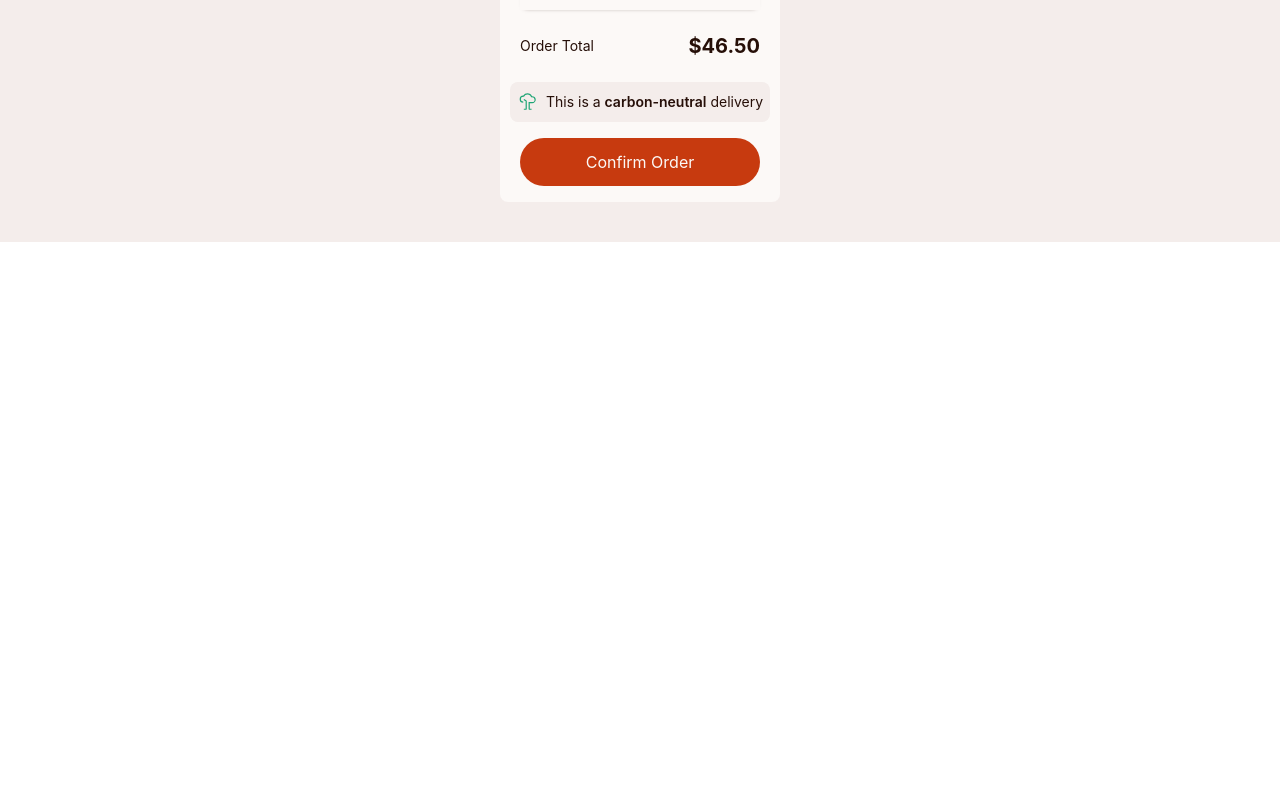
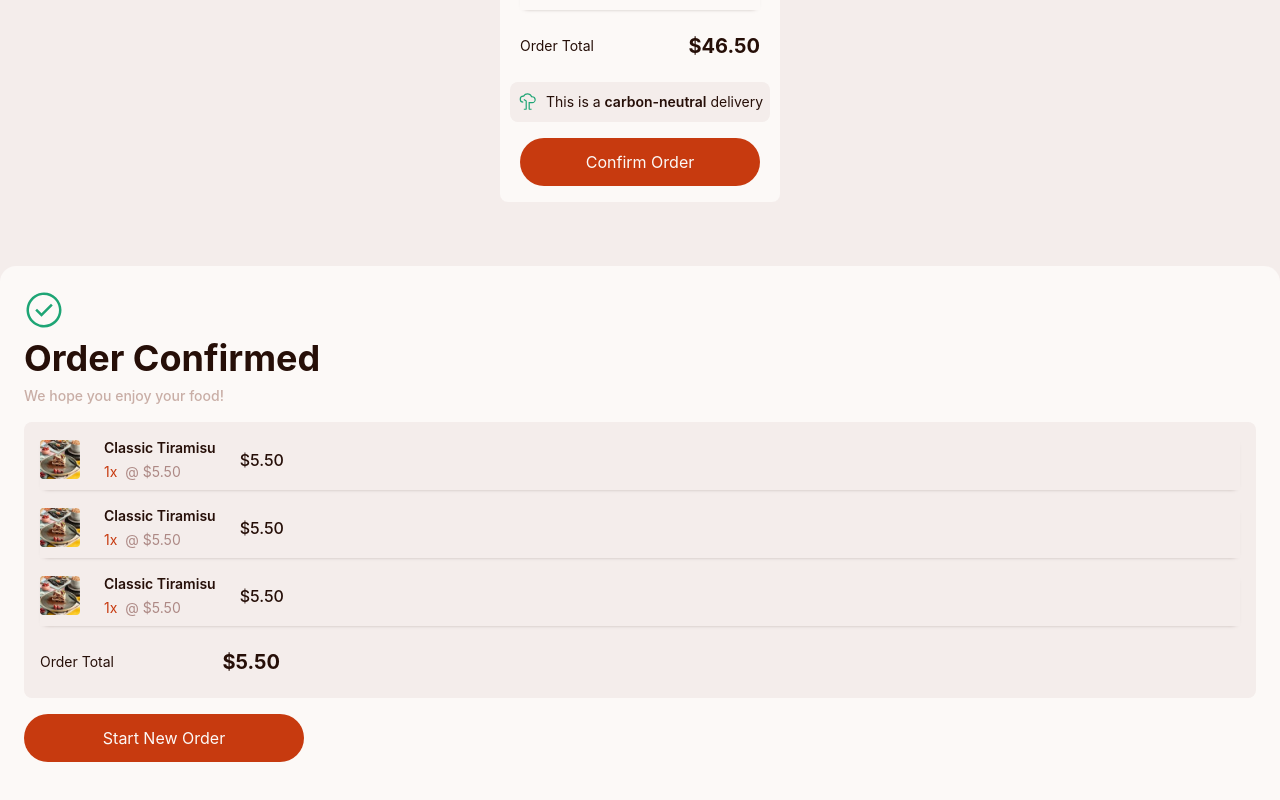
Before and after one commit to mlopezl/product-list-with-card, a React (Vite) app: page / in a window 1280 px wide. Shown: the part 3085-3885 px from the top of the page. Before the commit the page ends 3327 px from the top, so only its background shows below. Built offline with nearby package versions, Linux system fonts and the light colour scheme.

Commit message:
Adding Order components

```diff
--- a/src/App.jsx
+++ b/src/App.jsx
@@ -1,6 +1,7 @@
 import './App.css';
 import Cards from './components/Cards/Cards';
 import Cart from './components/Cart/Cart';
+import Order from './components/Order/Order'
 
 function App() {
 
@@ -8,6 +9,7 @@ function App() {
     <div className='flex flex-col gap-6 items-center bg-Rose-100'>
      <Cards/>
      <Cart/>
+     <Order/>
     </div>
   )
 }
--- /dev/null
+++ b/src/components/Order/Order.jsx
@@ -0,0 +1,15 @@
+import OrderHeader from "./OrderHeader";
+import OrderItems from "./OrderItems";
+import OrderButton from "./OrderButton";
+
+function Order(){
+    return(
+        <section className="w-full h-150 flex flex-col gap-4 p-6 rounded-2xl bg-Rose-50">
+            <OrderHeader/>
+            <OrderItems/>
+            <OrderButton/>
+        </section>
+    )
+}
+
+export default Order;
--- /dev/null
+++ b/src/components/Order/OrderButton.jsx
@@ -0,0 +1,9 @@
+function OrderButton(){
+    return(
+        <button className="w-70 h-12 rounded-3xl bg-Red text-Rose-50">
+            Start New Order
+        </button>
+    )
+}
+
+export default OrderButton;
--- /dev/null
+++ b/src/components/Order/OrderHeader.jsx
@@ -0,0 +1,13 @@
+import checkIcon from '../../../public/assets/images/icon-order-confirmed.svg'
+
+function OrderHeader(){
+    return(
+        <header className='flex flex-col gap-2'>
+            <img className='w-10' src={checkIcon} alt="Check icon" />
+            <h2 className='text-Rose-900 font-bold text-4xl'>Order Confirmed</h2>
+            <p className='text-sm text-Rose-300 font-medium'>We hope you enjoy your food!</p>
+        </header>
+    )
+}
+
+export default OrderHeader;
--- /dev/null
+++ b/src/components/Order/OrderItem.jsx
@@ -0,0 +1,17 @@
+function OrderItem({itemImage, itemName, itemQuantity, itemPrice}){
+    return(
+        <li className="flex gap-6 items-center pb-2 shadow-[0_2px_5px_-5px] shadow-Rose-900">
+            <img className="w-10 rounded-sm" src={itemImage} alt="" />
+            <div className="flex flex-col gap-1">
+                <h3 className="text-sm text-Rose-900 font-semibold ">{itemName}</h3>
+                <div className="flex gap-2 items-center">
+                    <p className="text-Red text-sm">{itemQuantity}x</p>
+                    <p className="text-Rose-400 text-sm">@ ${itemPrice.toFixed(2)}</p>
+                </div>
+            </div>
+            <p className="text-Rose-900 font-medium">${(itemQuantity * itemPrice).toFixed(2)}</p>
+        </li>
+    )
+}
+
+export default OrderItem;
--- /dev/null
+++ b/src/components/Order/OrderItems.jsx
@@ -0,0 +1,15 @@
+import OrderItem from './OrderItem'
+import CartTotal from '../Cart/CartTotal';
+
+function OrderItems(){
+    return(
+        <ul className="flex flex-col gap-4 bg-Rose-100 p-4 rounded-lg">
+            <OrderItem itemImage={"/assets/images/image-tiramisu-thumbnail.jpg"} itemName={"Classic Tiramisu"} itemQuantity={1} itemPrice={5.50}/>
+            <OrderItem itemImage={"/assets/images/image-tiramisu-thumbnail.jpg"} itemName={"Classic Tiramisu"} itemQuantity={1} itemPrice={5.50}/>
+            <OrderItem itemImage={"/assets/images/image-tiramisu-thumbnail.jpg"} itemName={"Classic Tiramisu"} itemQuantity={1} itemPrice={5.50}/>
+            <CartTotal total={1 * 5.50}/>
+        </ul>
+    )
+}
+
+export default OrderItems;
```
